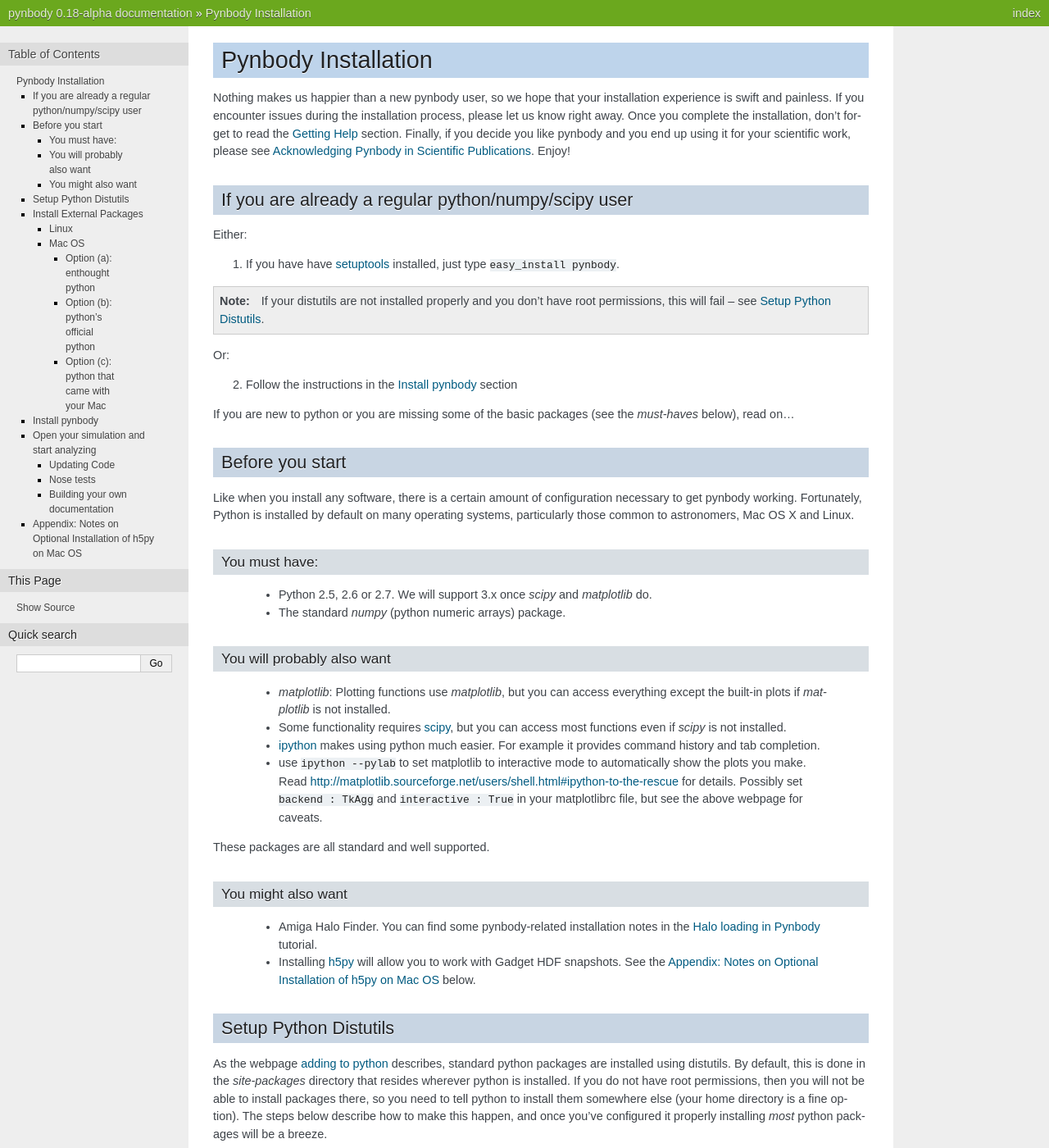
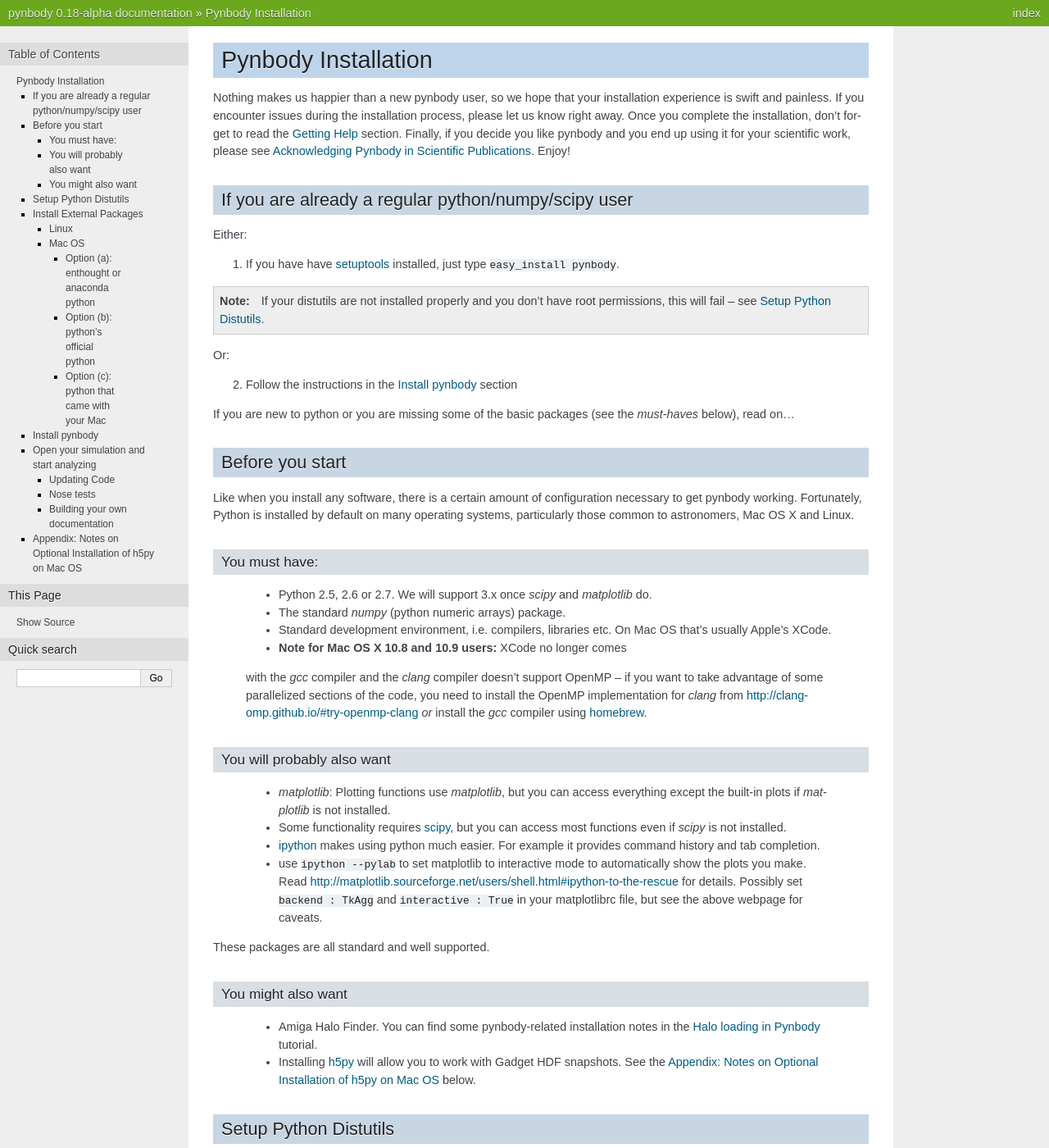
Before and after one commit to pynbody/pynbody, a Sphinx documentation site: the page built from docs/installation.rst, in a window 1280 px wide and 1400 px high. Shown: the whole window at 82% size. Built offline with Sphinx 7.4.7, drawn with Linux system fonts in a browser that asks for light colours; formulas are drawn with MathJax 3; pages that are not in the unit, such as notebooks, are missing from menus; some of the changed text lies outside the part shown.

Commit message:
added a bit about clang and anaconda python to the install instructions

```diff
--- a/docs/installation.rst
+++ b/docs/installation.rst
@@ -46,6 +46,15 @@
     `matplotlib` do.
 
   * The standard `numpy` (python numeric arrays) package.
+
+  * Standard development environment, i.e. compilers, libraries etc. On Mac OS that's usually Apple's XCode.
+
+  * **Note for Mac OS X 10.8 and 10.9 users:** XCode no longer comes
+  with the `gcc` compiler and the `clang` compiler doesn't support
+  OpenMP -- if you want to take advantage of some parallelized
+  sections of the code, you need to install the OpenMP implementation
+  for `clang` from http://clang-omp.github.io/#try-openmp-clang *or*
+  install the `gcc` compiler using `homebrew <http://brew.sh/>`_.
 
 You will probably also want
 ^^^^^^^^^^^^^^^^^^^^^^^^^^^
@@ -158,8 +167,8 @@
 be made to work. The first is easiest, the last is hardest; so if you
 don't have a strong reason to do otherwise, we'd recommend option (a).
 
-Option (a): enthought python
-""""""""""""""""""""""""""""
+Option (a): enthought or anaconda python
+"""""""""""""""""""""""""""""""""""""""""
 
 If you are at an academic institution (which is likely the case if you
 are installing pynbody) then the `Enthought python bundle
@@ -170,6 +179,12 @@
 *everything* you need including the core python, numpy, scipy,
 matplotlib and other libraries. See the full
 `package index <http://www.enthought.com/products/epdlibraries.php>`_.
+
+A similar solution is the `Anaconda Python
+<https://store.continuum.io/cshop/anaconda/>`_ bundle from Continuum
+Analytics that comes with a nice and easy to use package manager
+`conda`. They also provide free licenses for academic use.
+
 
 Option (b): python's official python
 """"""""""""""""""""""""""""""""""""
```
